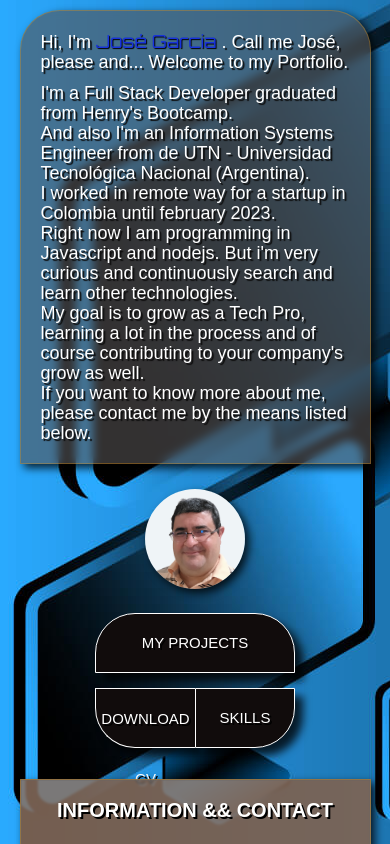
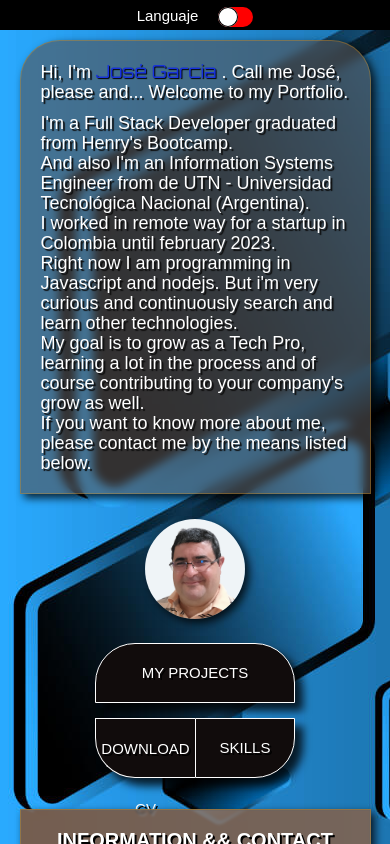
Before and after one commit to JoseCorrientes/pro-portfolio-mobile, a React (Create React App) app: page / in a window 390 px wide. Shown: the top 844 px of the page. Built offline with nearby package versions, Linux system fonts and the light colour scheme; a web font is replaced by a local one.

Commit message:
27042023

```diff
--- a/src/component/LandingPage/LandingPage.jsx
+++ b/src/component/LandingPage/LandingPage.jsx
@@ -6,6 +6,29 @@ import CV from "../../files/Resume.pdf";
 function LandingPage() {
   return (
     <div className={LandingPageCSS.main_Container}>
+
+        <div
+            className={LandingPageCSS.language_Bar}>
+                <p>Languaje</p>
+                <div
+                    className={LandingPageCSS.switch_Button}
+                    >
+                     <input
+                        type="checkbox"
+                        name="switch_Button"
+                        id="switch-label"
+                        className={LandingPageCSS.switch_Button_Checkbox}
+                        />
+                     <label
+                        htmlFor="switch-label"
+                        className={LandingPageCSS.switch_Button_Label}
+                        ></label>
+
+                </div>
+
+
+
+        </div>
 
 
 
--- a/src/component/LandingPage/LandingPage.module.css
+++ b/src/component/LandingPage/LandingPage.module.css
@@ -12,7 +12,64 @@
     width: 100%;
     height: 100%;
     padding: .5rem;
+}*/
+
+.language_Bar {
+    display: flex;
+    flex-direction: row;
+    flex-wrap: nowrap;
+    justify-content: center;
+    align-items: center;
+    gap: 2rem;
+    width: 100%;
+    height: 3rem;
+    background-color: black;
+    font-size: 1.5rem;
+    font-weight: 200;
+    line-height: 1.5rem;
 }
+.language_Bar p {
+    color: white;
+}
+.switch_Button {
+    display: inline-block;
+    padding-top: .5rem;
+}
+.switch_Button .switch_Button_Checkbox {
+    display: none;
+}
+.switch_Button .switch_Button_Label {
+    background-color: red;
+    width: 3.5rem;
+    height: 2rem;
+    border-radius: 3rem;
+    display: inline-block;
+    position: relative;
+}
+.switch_Button .switch_Button_Label:before {
+    display:block;
+    position: absolute;
+    width: 2rem;
+    height: 2rem;
+    background-color: white;
+    content: "";
+    border-radius: 50%;
+    box-shadow: inset 0px 0px 0px 1px black;
+}
+.switch_Button .switch_Button_Checkbox:checked + .switch_Button_Label {
+    background-color: green;
+}
+.switch_Button .switch_Button_Checkbox:checked + .switch_Button_Label:before {
+    transform: translateX(1.5rem);
+}
+
+
+
+
+
+
+
+/*
 .upper_Container {
     display: flex;
     flex-direction: row;
@@ -283,6 +340,59 @@ a:active, a:any-link {
         background-color: transparent;
         border: none;
     }
+    .language_Bar {
+        display: flex;
+        flex-direction: row;
+        flex-wrap: nowrap;
+        justify-content: center;
+        align-items: center;
+        gap: 2rem;
+        width: 100%;
+        height: 3rem;
+        background-color: black;
+        font-size: 1.5rem;
+        font-weight: 200;
+        line-height: 1.5rem;
+    }
+    .language_Bar p {
+        color: white;
+    }
+    .switch_Button {
+        display: inline-block;
+        padding-top: .5rem;
+    }
+    .switch_Button .switch_Button_Checkbox {
+        display: none;
+    }
+    .switch_Button .switch_Button_Label {
+        background-color: red;
+        width: 3.5rem;
+        height: 2rem;
+        border-radius: 3rem;
+        display: inline-block;
+        position: relative;
+    }
+    .switch_Button .switch_Button_Label:before {
+        display:block;
+        position: absolute;
+        width: 2rem;
+        height: 2rem;
+        background-color: white;
+        content: "";
+        border-radius: 50%;
+        box-shadow: inset 0px 0px 0px 1px black;
+    }
+    .switch_Button .switch_Button_Checkbox:checked + .switch_Button_Label {
+        background-color: green;
+    }
+    .switch_Button .switch_Button_Checkbox:checked + .switch_Button_Label:before {
+        transform: translateX(1.5rem);
+    }
+
+
+
+
+
     .upper_Container {
         padding-top: 1rem;
         width: 90%;
```
